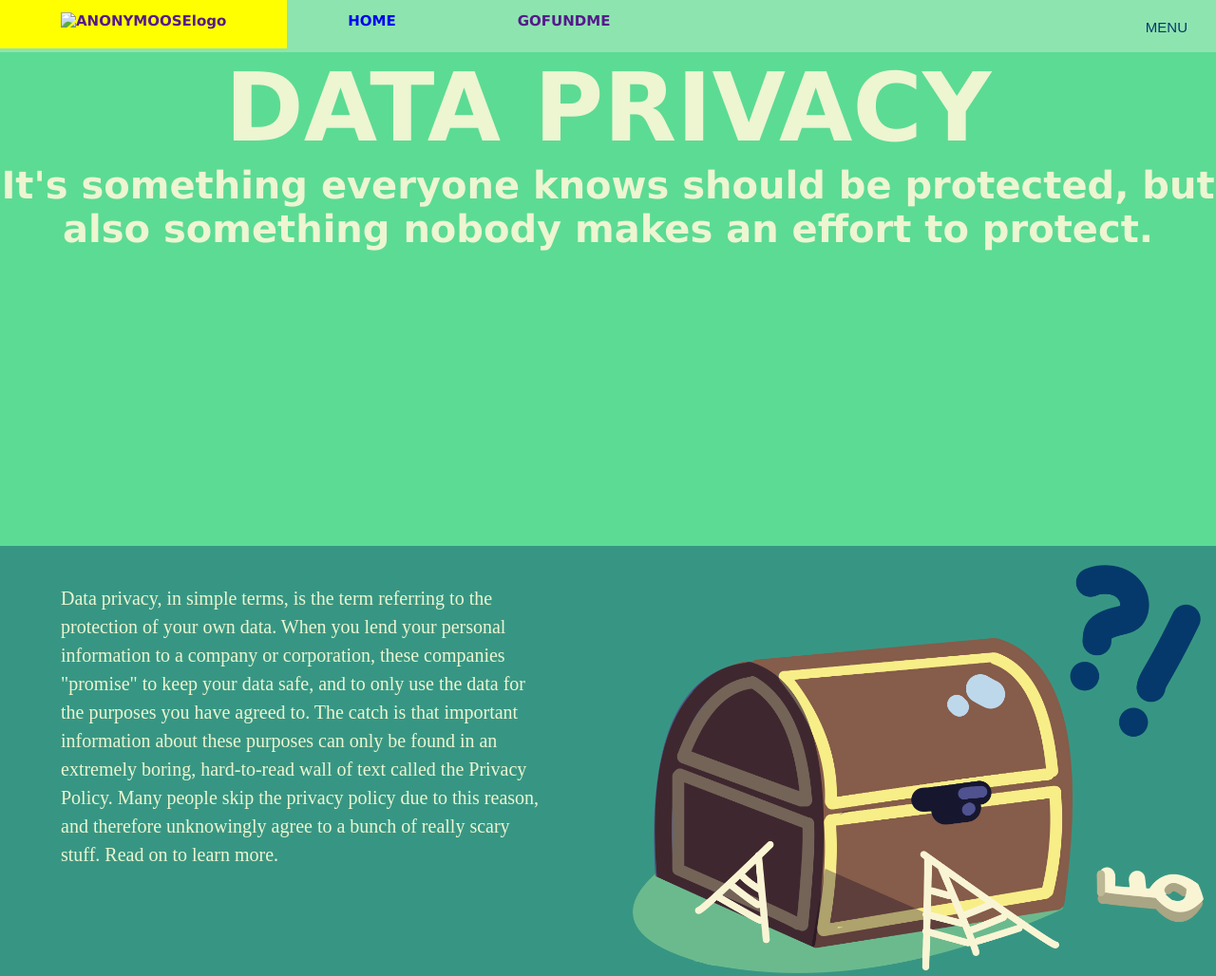
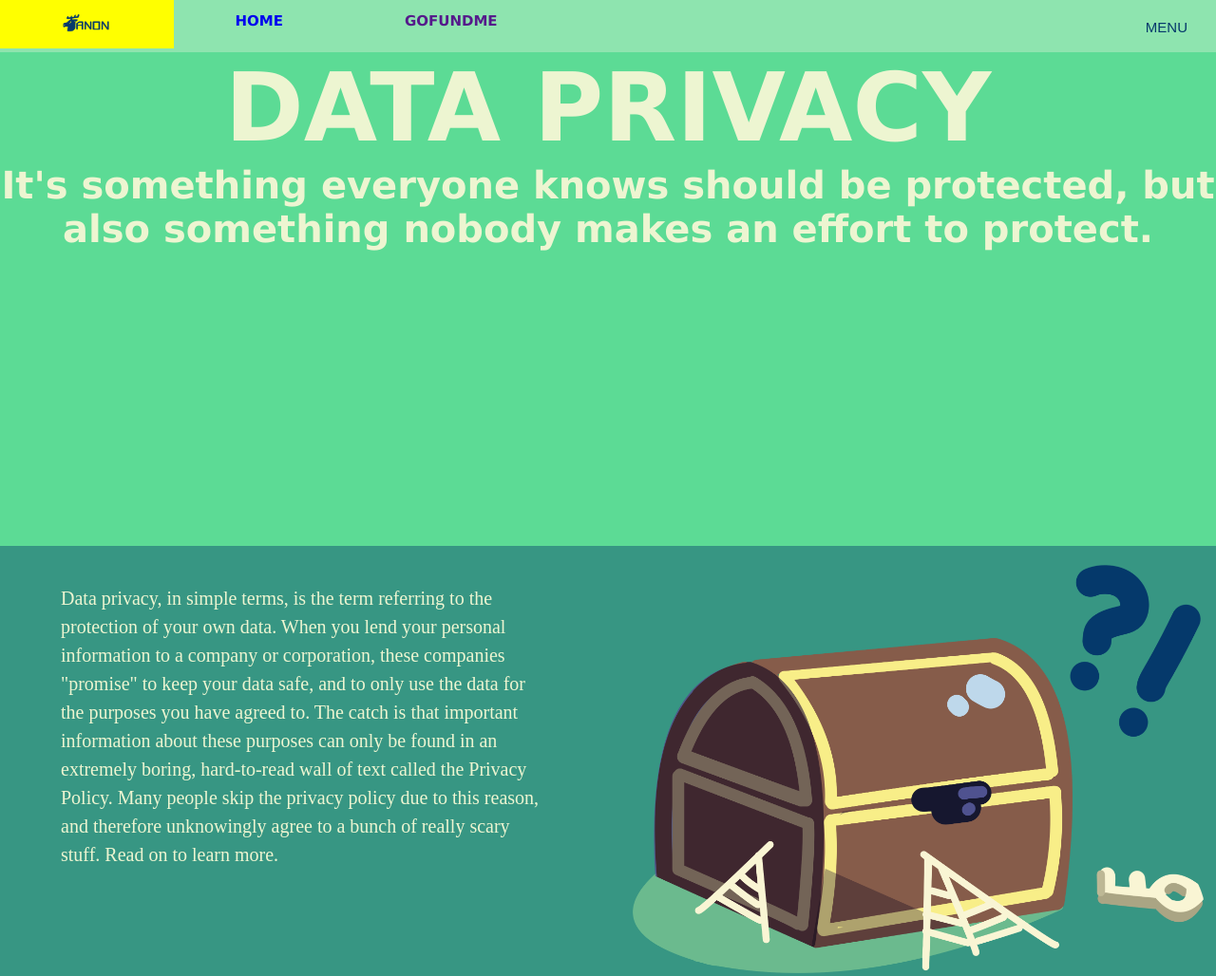
Before and after one commit to racquelcatolico/chaosbolt9999.github.io, a plain HTML site: page index.html in a window 1280 px wide. Shown: the top 1028 px of the page at 95% size. Drawn offline with Linux system fonts and the light colour scheme; a web font is replaced by a local one.

Commit message:
Update index.html

```diff
--- a/index.html
+++ b/index.html
@@ -10,7 +10,7 @@
 <body>
 
  <div class="nav">
-	<a href="" class="pic"><img src="images/anonymouswh.png" alt="ANONYMOOSElogo" id="logo"></a>
+	<a href="" class="pic"><img src="images/anonymous wh.png" alt="ANONYMOOSElogo" id="logo"></a>
 	<a href="index.html">HOME</a>
 	<a href="">GOFUNDME</a>
 	<div class="boop">
```
